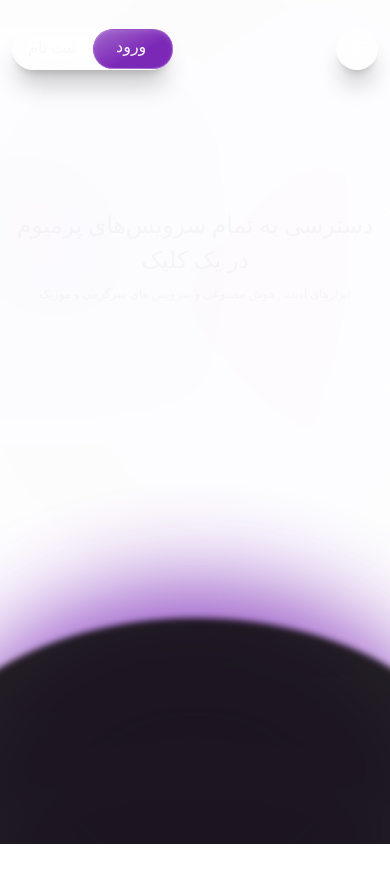
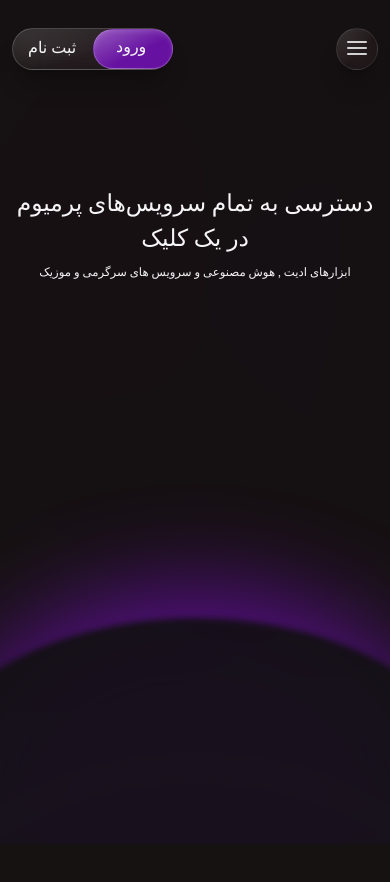
Before and after one commit to BeheshtianDev/Account-Seller, a Next.js app: page / in a window 390 px wide. Shown: the top 882 px of the page. Built offline with nearby package versions, Linux system fonts and the light colour scheme.

Commit message:
fix: mobile menu animations and cross-device background color

```diff
--- a/app/page.tsx
+++ b/app/page.tsx
@@ -2,7 +2,7 @@ import Header from "@/components/Header/Header";
 
 export default function Home() {
   return (
-    <div className=" w-full flex justify-start flex-col items-center h-auto relative ">
+    <div className=" w-full flex justify-start flex-col items-center h-auto relative bg-[#151211]">
       <div className="h-screen w-full flex flex-col gap-2 justify-start items-center relative overflow-hidden ">
         {/* gradiant start */}
         <div className="w-[145vw] h-[100vw] rounded-[50%]   border-8 absolute opacity-35 blur-lg -bottom-[79.5vw] z-20"></div>
@@ -17,7 +17,7 @@ export default function Home() {
 
         {/* content start */}
         <Header />
-        <span className="lg:text-[3.5vw] text-[6vw] text-center  mt-52 ">
+        <span className="lg:text-[3.5vw] text-[6vw] text-center  mt-[22vh] ">
           دسترسی به تمام سرویس‌های پرمیوم <br />
           در یک کلیک
         </span>
```
